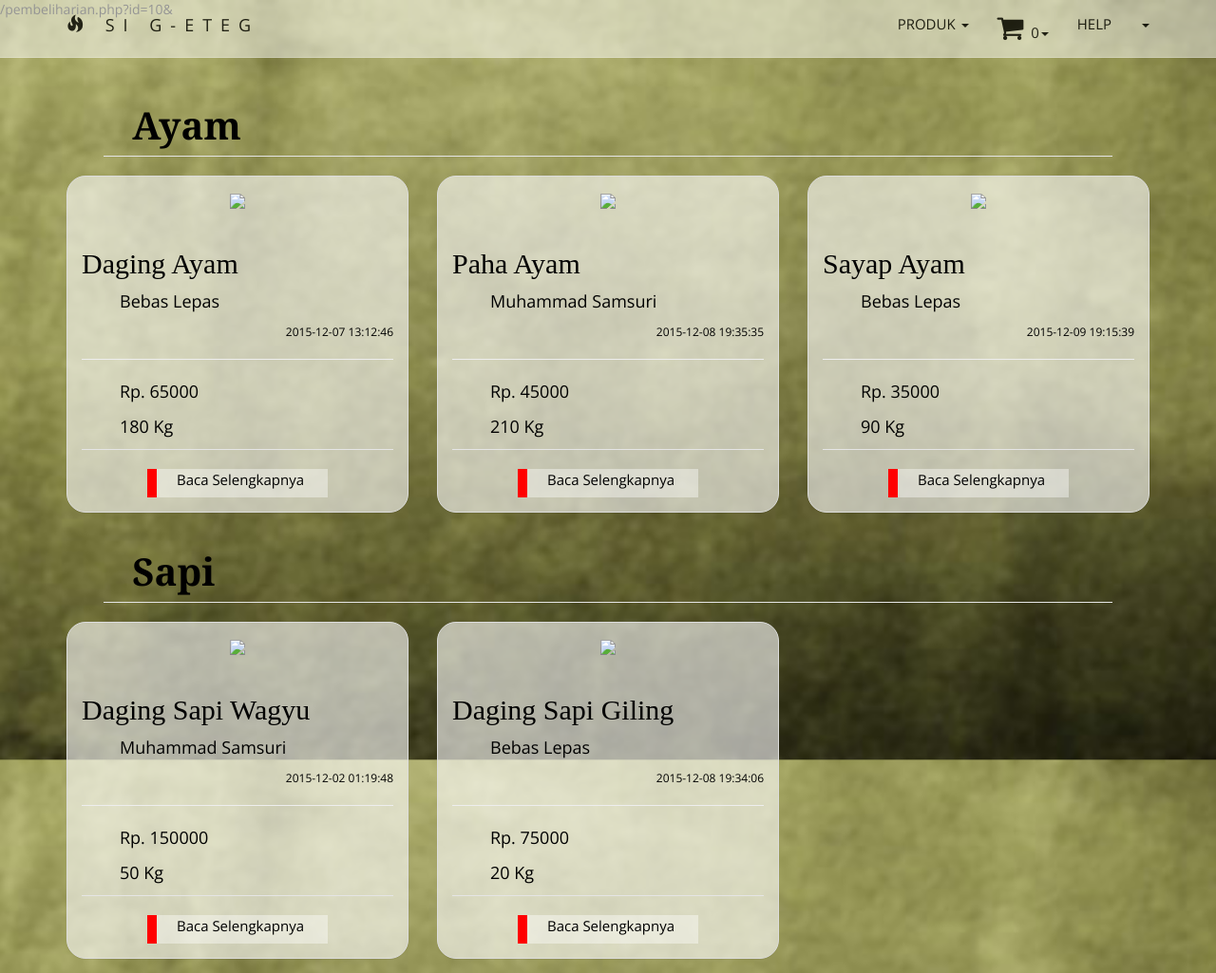
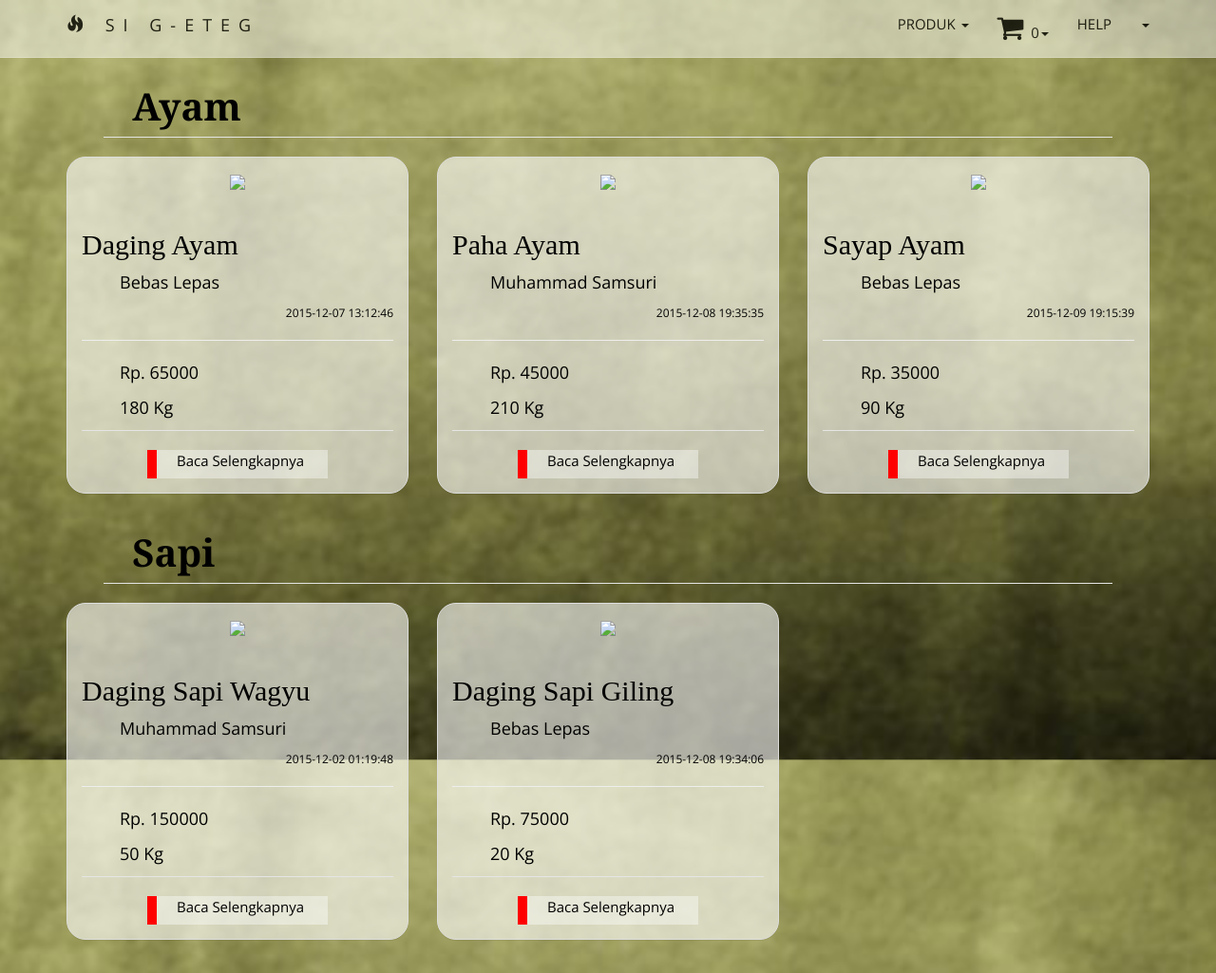
Before and after one commit to alnobeta/SI-G-ETEG, a PHP site: page /pembeliharian.php?id=10& in a window 1280 px wide. Shown: the top 1025 px of the page at 95% size. Run offline with PHP 8.4, Linux system fonts and the light colour scheme; a user stored in the database is signed in; data comes from the database, SQL or seed files in the repository; data that the repository does not hold is empty.

Commit message:
Update pembeliharian.php

```diff
--- a/pembeliharian.php
+++ b/pembeliharian.php
@@ -10,7 +10,7 @@ Although you can use them, for a more unique website, replace these images with
 
         $username = $_SESSION['username'];
      $urlaktif = $_SERVER['REQUEST_URI'];
-     echo $urlaktif;
+
         $q = mysql_query("SELECT * FROM kategori");
 
         $sql = mysql_query("SELECT * FROM pembeli WHERE username = '$username'");
@@ -364,7 +364,7 @@ Although you can use them, for a more unique website, replace these images with
                     <label for="banyak"><p style="margin-left:65px; margin-bottom:-11px;">Banyaknya</p></label>
                     <input type="text" name="banyak" placeholder="Kg." required><br>
                     <input type="hidden" name="idpesanan" value="<?php echo $idb; ?>">
-                    <input type="hidden" name="urlaktif" value="<?php echo $urlaktif; ?>">
+                    <input type="text" name="urlaktif" value="<?php echo $urlaktif; ?>">
                     <input type="submit" name="pesan" value="PESAN">
                 </div>
                 <a class="popup-close" href="pembeliharian.php">X</a>
```
